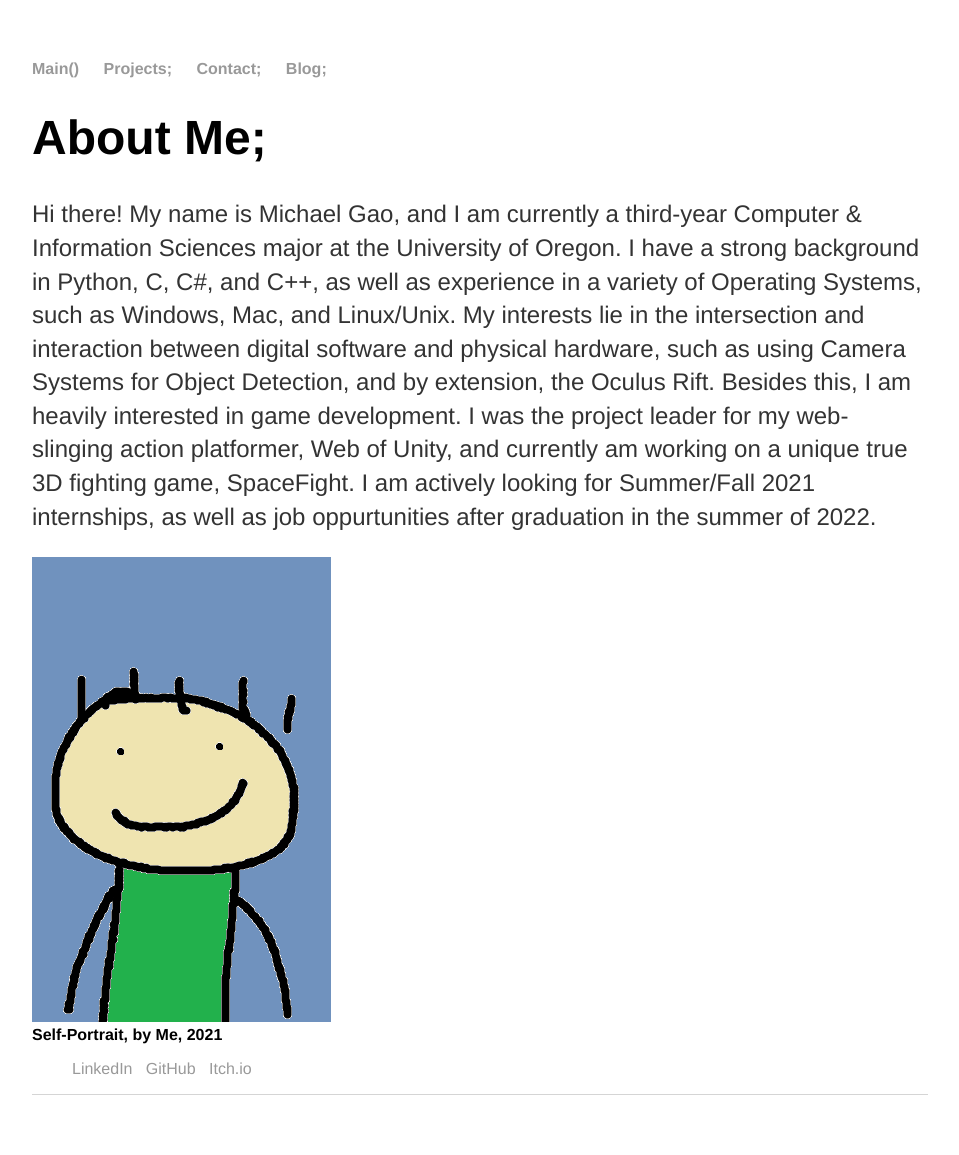
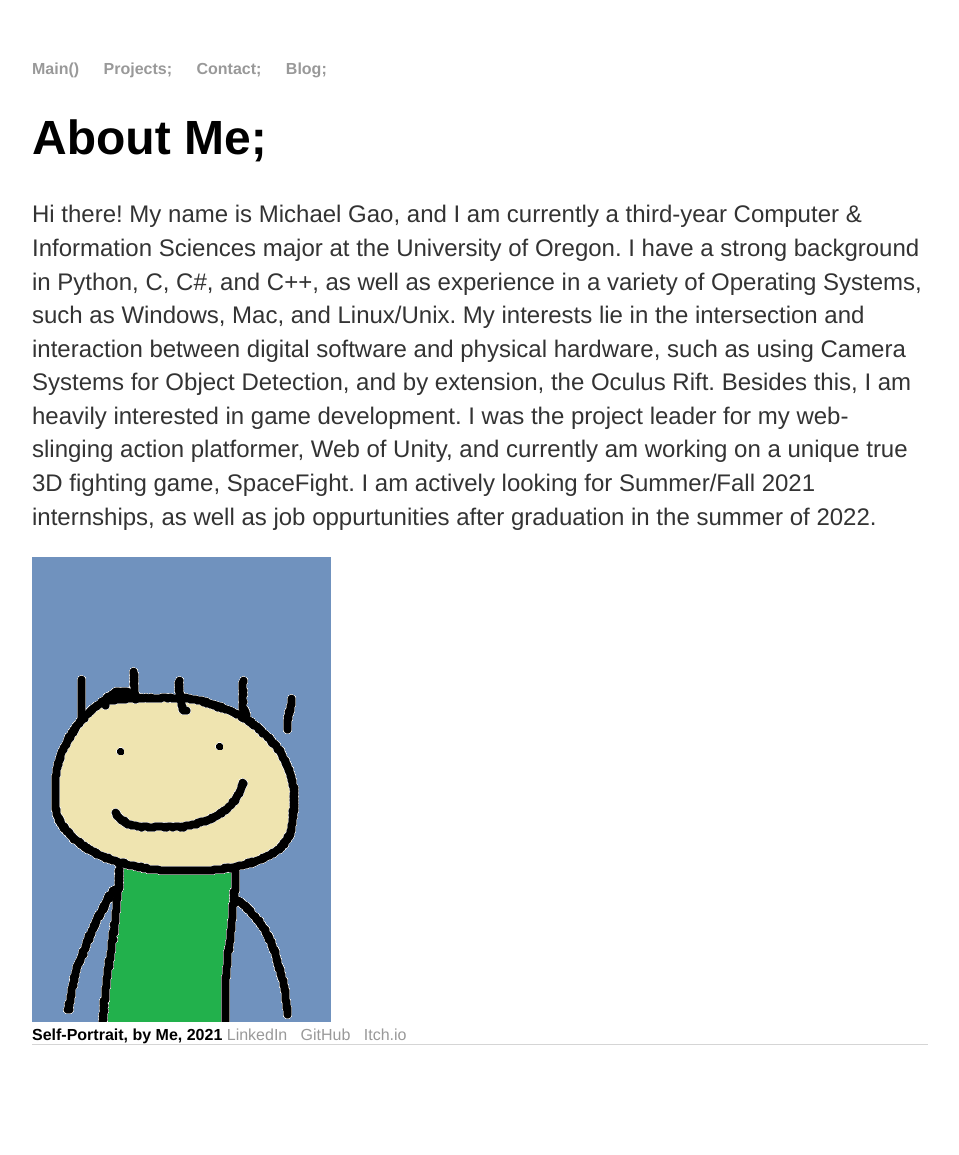
Before and after one commit to michael-c-gao/WebsiteOfMichael, a Jekyll site: the page built from index.html, in a window 1280 px wide. Shown: the whole page, without its empty margins (160-1119 px from the left). Built offline with Jekyll 4.4.1, drawn with Linux system fonts in a browser that asks for light colours; after the commit the page ends 1105 px from its top, so only the background shows below that.

Commit message:
Update index.html

```diff
--- a/index.html
+++ b/index.html
@@ -8,12 +8,11 @@ title: Michael C. Gao
 	My interests lie in the intersection and interaction between digital software and physical hardware, such as using Camera Systems for Object Detection,
 	and by extension, the Oculus Rift. Besides this, I am heavily interested in game development. I was the project leader for my web-slinging action platformer, Web of Unity, and currently am working on a
 	unique true 3D fighting game, SpaceFight. I am actively looking for Summer/Fall 2021 internships, as well as job oppurtunities after graduation in the summer of 2022. </p>
-<img src="selfportrait.png" alt="Self Portrait">
-		<br>
-			<strong>Self-Portrait, by Me, 2021</strong>
 
-<ul class="contacts">
-				<a href="https://www.linkedin.com/in/michael-c-gao/">LinkedIn</a> &nbsp; <a href="https://github.com/michael-c-gao">GitHub</a> &nbsp; <a href="https://mexhal.itch.io/">Itch.io</a>
+	<img src="selfportrait.png" alt="Self Portrait">
+	<br>
+	<strong>Self-Portrait, by Me, 2021</strong>
 
 
-		</div>
+	<a href="https://www.linkedin.com/in/michael-c-gao/">LinkedIn</a> &nbsp; <a href="https://github.com/michael-c-gao">GitHub</a> &nbsp; <a href="https://mexhal.itch.io/">Itch.io</a>
+	</div>
```
